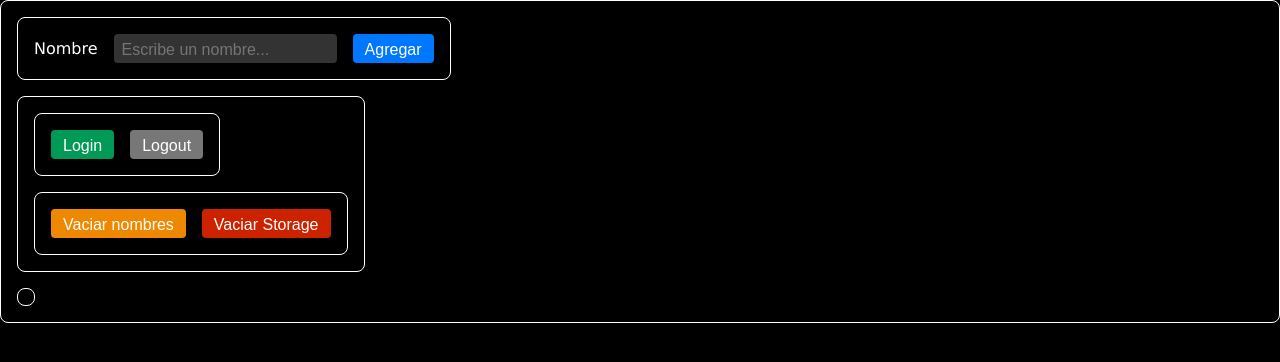
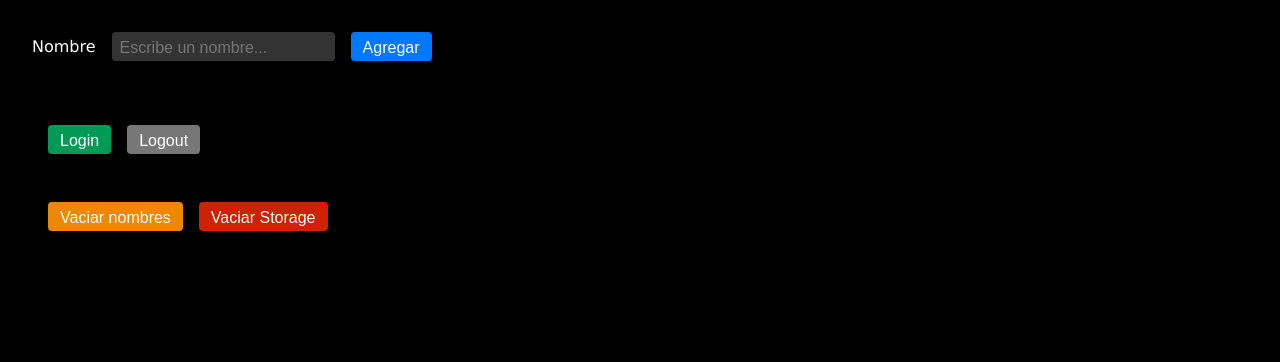
Before and after one commit to marcegdv/demo-storage-event, a React (Create React App) app: page / in a window 1280 px wide. Shown: the top 362 px of the page. Built offline with nearby package versions, Linux system fonts and the light colour scheme.

Commit message:
updated and refactored

```diff
--- a/src/components/Containers/Flex/Flex.css
+++ b/src/components/Containers/Flex/Flex.css
@@ -5,19 +5,19 @@
     flex-direction: column;
     flex-wrap: wrap;
 
-    border: 1px solid #fff;
+    /* border: 1px solid #fff; */
     border-radius: 8px;
 }
 
 .container-flex-row {
+    width: auto;
+
     display: flex;
     flex-direction: row;
     flex-wrap: wrap;
 
-    border: 1px solid #fff;
+    /* border: 1px solid #fff; */
     border-radius: 8px;
-
-    width: auto;
 }
 
 .container-flex-inner-space-8 {
--- a/src/components/Containers/Flex/Flex.tsx
+++ b/src/components/Containers/Flex/Flex.tsx
@@ -1,26 +1,53 @@
+import {
+    OrientationType,
+    InnerSpaceType,
+    PrimaryAxisType,
+    SecondaryAxisType,
+    ColorScaleLevelType,
+} from '../../../types/stylesProps';
+
 import './Flex.css';
+
 
 export type FlexContainerProps = {
     children?: React.ReactNode,
-    orientation?: 'row' | 'column',
-    innerSpace?: '8' | '16',
-    primary?: 'start' | 'center' | 'end' | 'space-between' | 'space-around' | 'space-evenly',
-    secondary?: 'start' | 'center' | 'end' | 'stretch' | 'baseline',
+    orientation?: OrientationType,
+    innerSpace?: InnerSpaceType,
+    primary?: PrimaryAxisType,
+    secondary?: SecondaryAxisType,
+    bgcolorLvl?: ColorScaleLevelType,
+    label?: string,
+    colorLvl?: ColorScaleLevelType,
 };
 
-const FlexContainer = (props: FlexContainerProps): JSX.Element => {
-    const { children, orientation, innerSpace, primary, secondary } = props;
-
-    const classes: string = 'container-flex-' + (orientation ? orientation : 'column') +
+const FlexContainer = (
+    {
+        children,
+        orientation, innerSpace, primary, secondary,
+        bgcolorLvl, label, colorLvl
+    }: FlexContainerProps
+): JSX.Element => {
+    const classes: string =
+        'container-flex-' + (orientation ? orientation : 'column') +
         ' container-flex-inner-space-' + (innerSpace ? innerSpace : '8') +
         ' container-flex-primary-' + (primary ? primary : 'center') +
-        ' container-flex-secondary-' + (secondary ? secondary : 'center')
+        ' container-flex-secondary-' + (secondary ? secondary : 'center') +
+        ' bgcolor-scale-' + (bgcolorLvl ? bgcolorLvl : '0') +
+        ' color-scale-' + (colorLvl ? colorLvl : '0')
         ;
 
     return (
-        <div className={classes}>
-            {children}
-        </div>
+        <>
+            {label
+                ? <fieldset className={classes}>
+                    <legend>{label}</legend>
+                    {children}
+                </fieldset>
+                : <div className={classes}>
+                    {children}
+                </div>
+            }
+        </>
     );
 };
 
```
